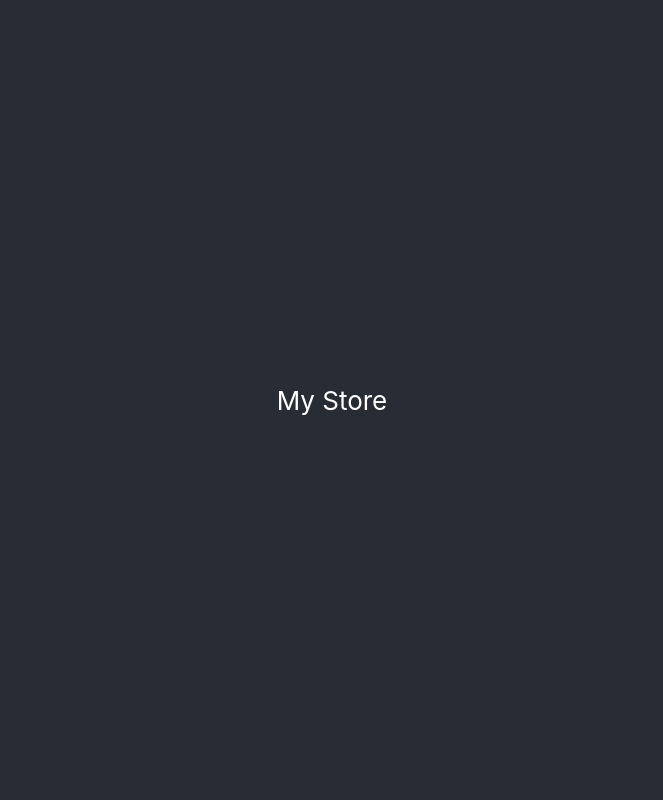
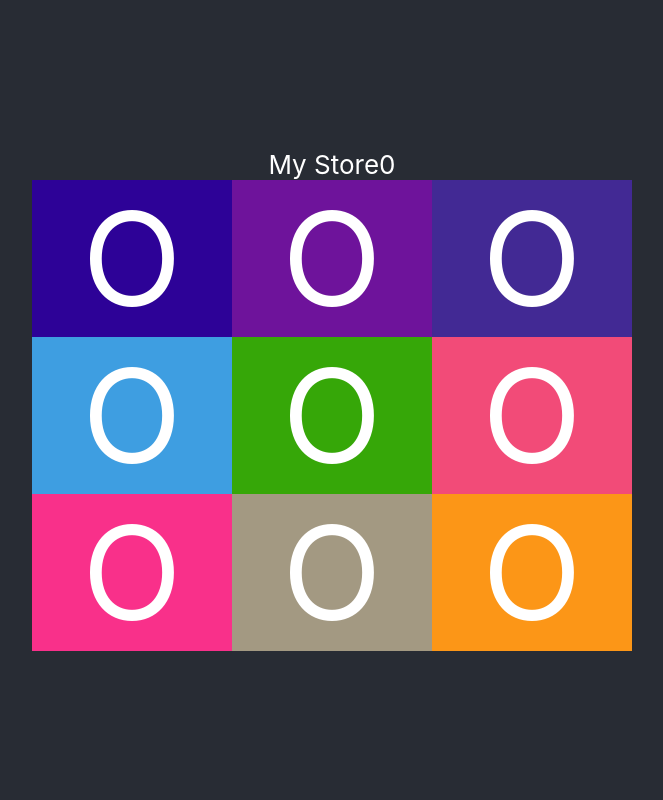
Before and after one commit to NVCS2-2122/shoppingcart, a React (Create React App) app: page / in a window 1280 px wide. Shown: the top 800 px of the page, without its empty margins (308-971 px from the left). Built offline with nearby package versions, Linux system fonts and the light colour scheme.

Commit message:
add Fidget

```diff
--- a/src/App.css
+++ b/src/App.css
@@ -5,6 +5,17 @@
 .App-logo {
   height: 40vmin;
   pointer-events: none;
+}
+
+.Fidget {
+  display: flex;
+  flex-flow: row wrap;
+  width: 600px;
+}
+
+.Pop {
+  width: 200px;
+  font-size: 500%;
 }
 
 @media (prefers-reduced-motion: no-preference) {
--- a/src/App.js
+++ b/src/App.js
@@ -2,12 +2,14 @@ import logo from './logo.svg';
 import './App.css';
 import Store from './Store'
 import Cart from './Cart'
+import Fidget from './Fidget'
 
 function App() {
   return (
     <div className="App">
       <header className="App-header">
         My Store
+        <Fidget />
       </header>
       <Store />
       <Cart />
--- /dev/null
+++ b/src/Fidget.js
@@ -0,0 +1,29 @@
+import React,{useState} from 'react'
+import Pop from './Pop'
+
+const Fidget = () => {
+    const [numClicks,setNumClicks] = useState(0)
+    const addClick = () => {
+        setNumClicks(numClicks+1)
+    }
+    const numPops = 9
+    const table = []
+    for (let r = 0; r < 3; r++) {
+        const row = []
+        for (let c = 0; c < 3; c++) {
+            row[c] = 1
+        }
+        table[r] = row
+    }
+
+    return (
+        <>
+            {numClicks}
+            <div className="Fidget">
+                {table.map(row => row.map(p => <Pop addClick={addClick} />))}
+            </div>
+        </>
+    )
+}
+
+export default Fidget
--- /dev/null
+++ b/src/Pop.js
@@ -0,0 +1,23 @@
+import React, {useState} from 'react'
+
+const Pop = ({addClick}) => {
+    const chooseColor = () => `rgb(${Math.floor(Math.random()*256)},${Math.floor(Math.random()*256)},${Math.floor(Math.random()*256)})`
+    const [color,setColor] = useState(chooseColor)
+    const [isPopped,setPopped] = useState(false)
+
+    return (
+        <div
+            className="Pop"
+            style={{backgroundColor:color}}
+            onClick={()=>{
+                setPopped(!isPopped)
+                setColor(chooseColor())
+                addClick()
+            }}
+        >
+            {isPopped ? 'X' : 'O'}
+        </div>
+    )
+}
+
+export default Pop
```
